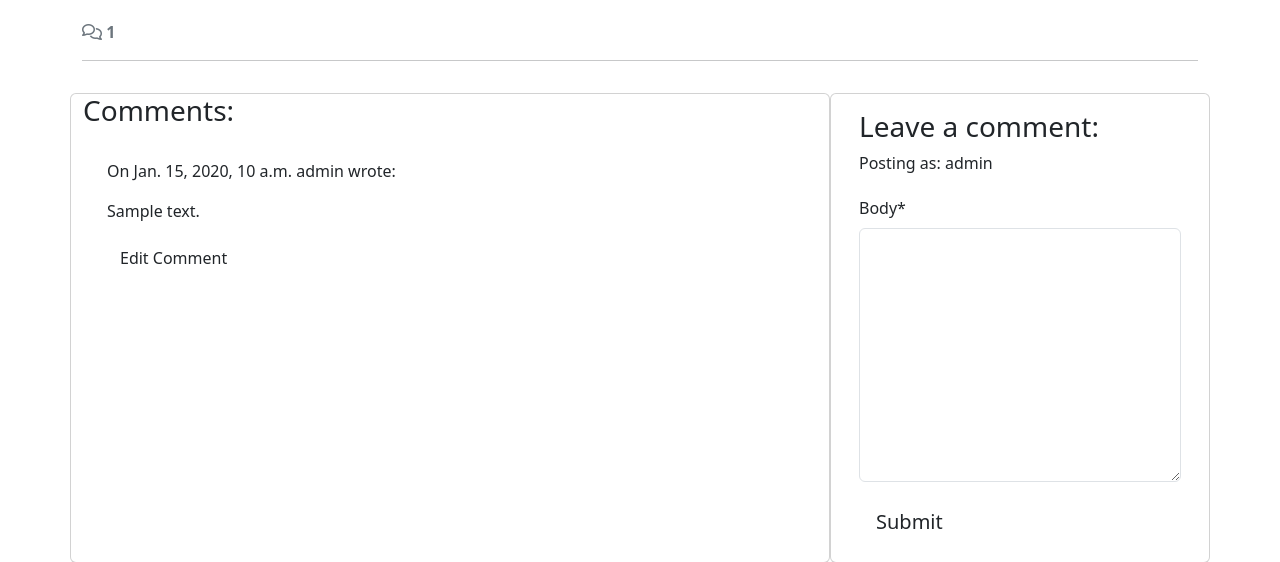
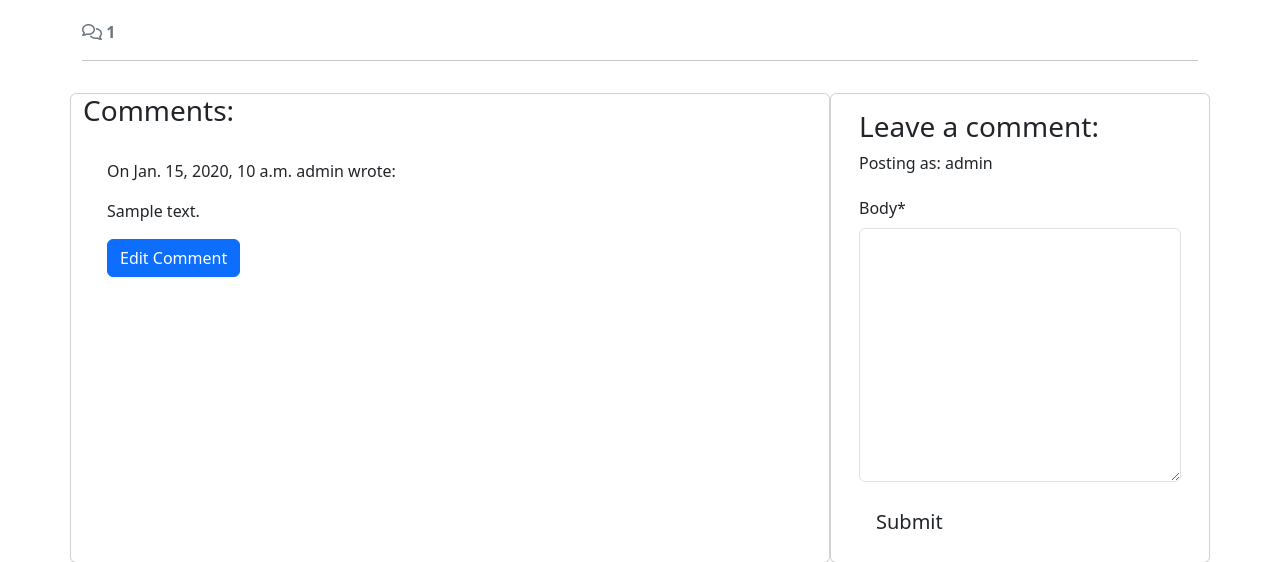
Before and after one commit to jambardev/County-Cricket-Tour-Blog, a Django app: a page that uses blog/templates/blog/post_detail.html in a window 1280 px wide. Shown: the part 577-1139 px from the top of the page. Run offline with Django 4.2, Linux system fonts and the light colour scheme; a user stored in the database is signed in; data comes from the database, SQL or seed files in the repository; tables that the repository leaves empty hold one stand-in row (values such as "Sample post"); some libraries are stand-ins or nearby versions.

Commit message:
Edit comment button updated to include href link

```diff
--- a/blog/templates/blog/post_detail.html
+++ b/blog/templates/blog/post_detail.html
@@ -56,7 +56,7 @@
                             {{ comment.body | linebreaks }}
                         </div>
                         {% if user.is_authenticated and comment.author == user %}
-                        <button class="btn" comment_id="{{ comment.id }}">Edit Comment</button>
+                        <a href="{% url 'edit_comment' comment.id %}" class="btn btn-primary">Edit Comment</a>
                         {% endif %}
                     </div>
                 {% endfor %}
```
